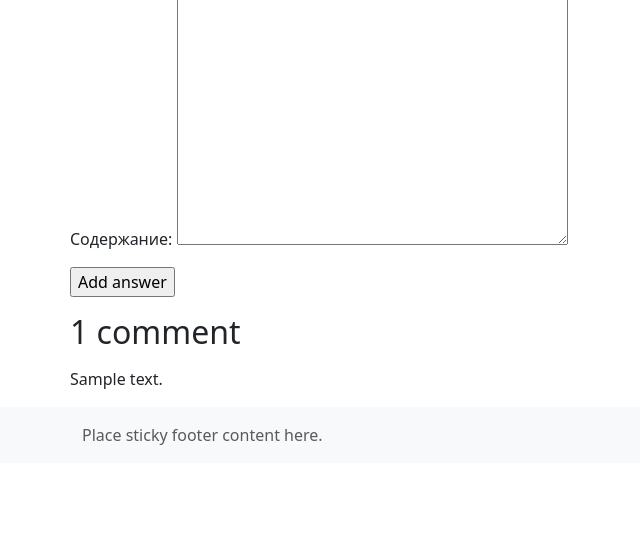
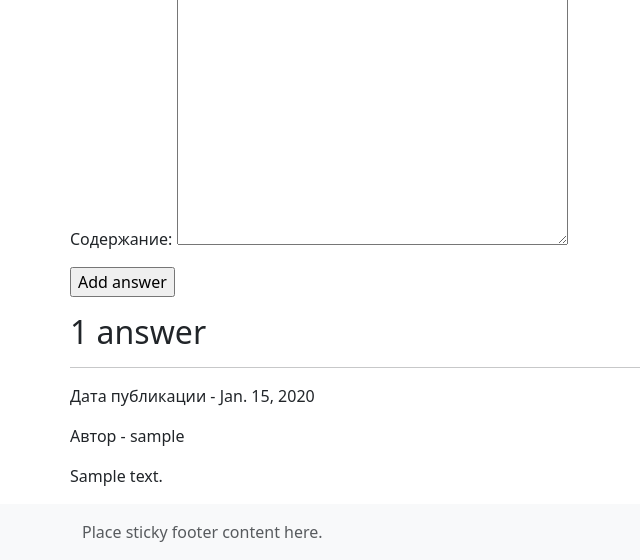
Before and after one commit to EternalTLD/Ask--Django, a Django app: a page that uses ask_project/templates/questions/question_detail.html in a window 1280 px wide. Shown: the part 359-919 px from the top of the page, without its empty margins (0-640 px from the left). Before the commit the page ends 804 px from the top, so only its background shows below. Run offline with Django 4.2, Linux system fonts and the light colour scheme; tables that the repository leaves empty hold one stand-in row (values such as "Sample post"); some libraries are stand-ins or nearby versions.

Commit message:
answers update

```diff
--- a/ask_project/questions/models.py
+++ b/ask_project/questions/models.py
@@ -110,9 +110,9 @@ class Answer(models.Model):
     active = models.BooleanField(default=True, verbose_name='Активный')
 
     class Meta:
-        ordering = ['-likes', 'date_published']
+        ordering = ['likes', '-date_published']
         indexes = [
-            models.Index(fields=['-likes', 'date_published'])
+            models.Index(fields=['likes', '-date_published'])
         ]
         verbose_name = 'Ответ'
         verbose_name_plural = 'Ответы'
--- a/ask_project/questions/views.py
+++ b/ask_project/questions/views.py
@@ -34,7 +34,7 @@ class QuestionsByTagView(View):
         return render(request, 'questions/by_tag.html', context)
 
 class QuestionDetailView(DetailView):
-    #template_name = 'questions/question_detail.html'
+    template_name = 'questions/question_detail.html'
     model = Question
     context_object_name = 'question'
 
--- a/ask_project/templates/questions/question_detail.html
+++ b/ask_project/templates/questions/question_detail.html
@@ -20,18 +20,23 @@
 
   {% with answers.count as total_answers %}
     <h2>
-      {{ total_answers }} comment{{ total_answers|pluralize }}
+      {{ total_answers }} answer{{ total_answers|pluralize }}
     </h2>
   {% endwith %}
 
   {% for answer in answers %}
+  <hr>
     <div class="comment">
       <p class="info">
-        {{answer.published}}
+        Дата публикации - {{answer.date_published}}
+      </p>
+      <p class="info">
+        Автор - {{answer.author}}
       </p>
       {{ answer.content|linebreaks }}
     </div>
     {% empty %}
       <p>There are no comments.</p>
+  </hr>
   {% endfor %}
 {% endblock %}
```
Also changed, not shown: ask_project/questions/migrations/0010_alter_answer_options_and_more.py (added).
